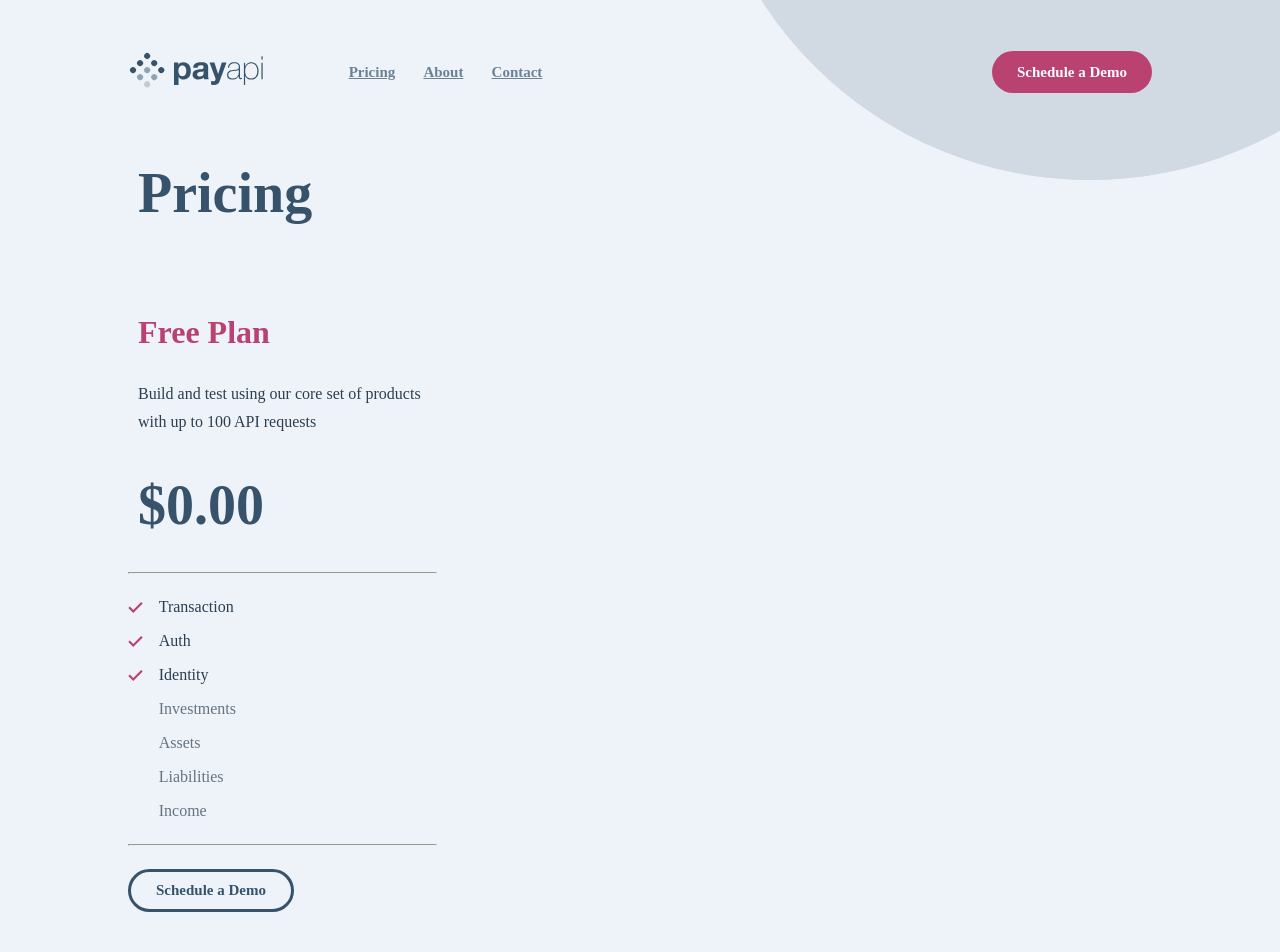
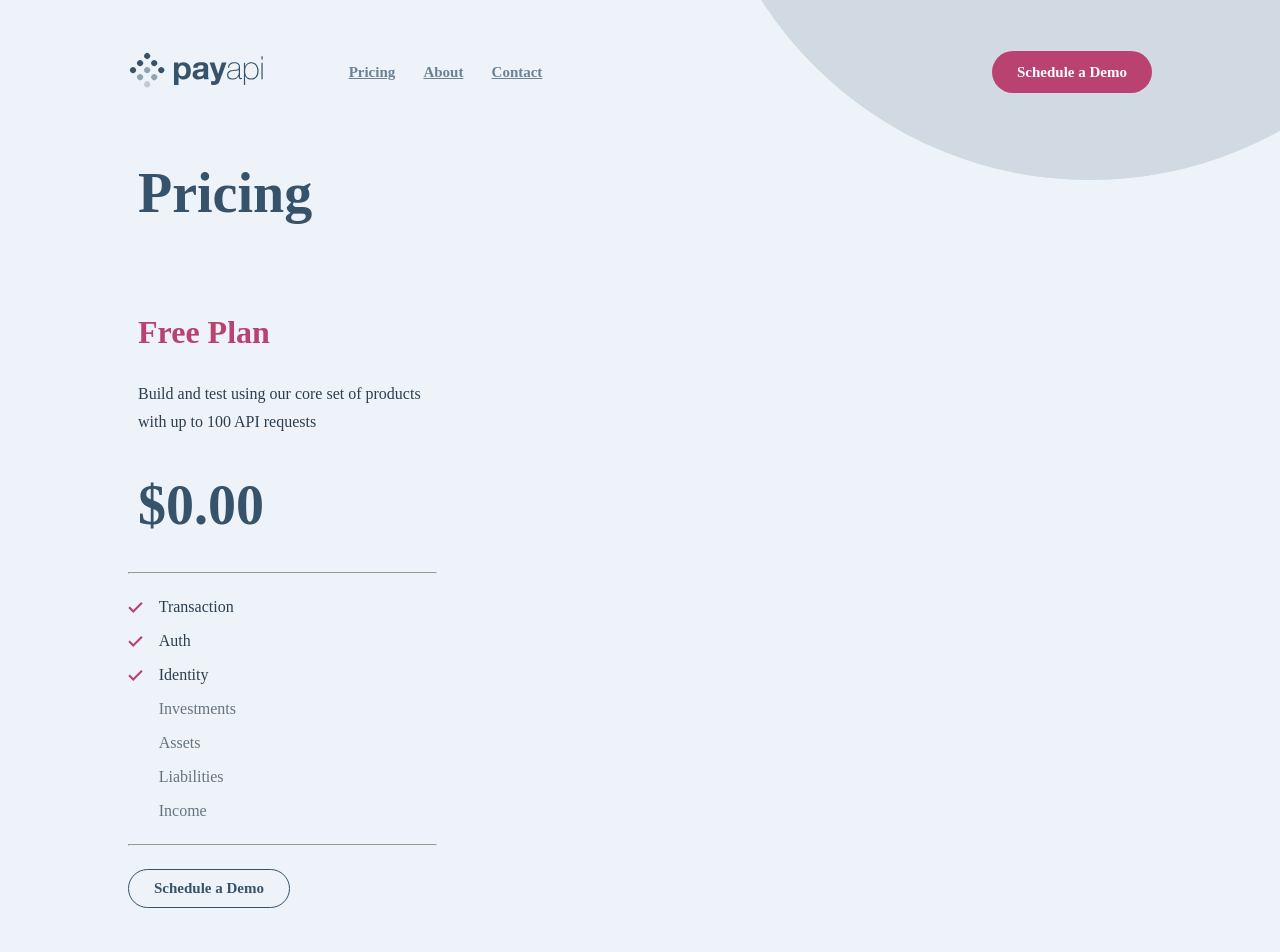
Before and after one commit to marhallab/PayApiWebsite, a Vue app in the folder payapi-web/: page /#/pricing in a window 1280 px wide. Shown: the top 952 px of the page. Built offline with nearby package versions, Linux system fonts and the light colour scheme.

Commit message:
Fix button border

```diff
--- a/payapi-web/src/components/SecondaryBtnDark.vue
+++ b/payapi-web/src/components/SecondaryBtnDark.vue
@@ -6,7 +6,7 @@
 button {
   background: Transparent;
   border-radius: 25px;
-  border: solid #36536B;
+  border: 1px solid #36536B;
 
   padding-left: 25px;
   padding-right: 25px;
```
